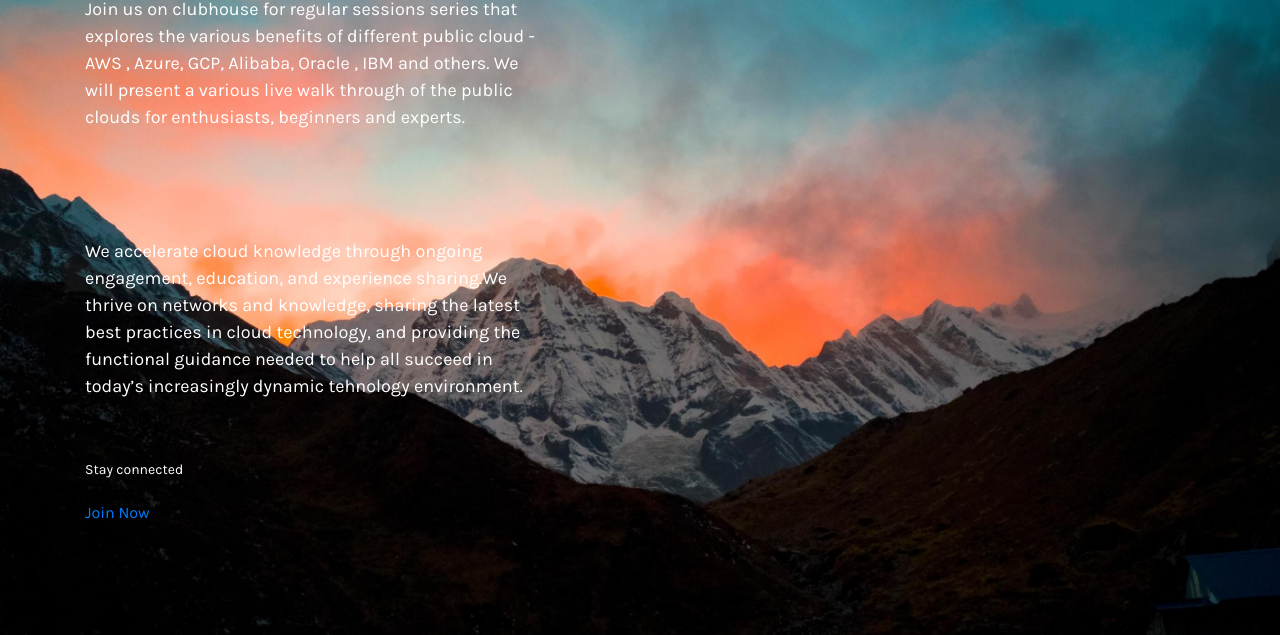
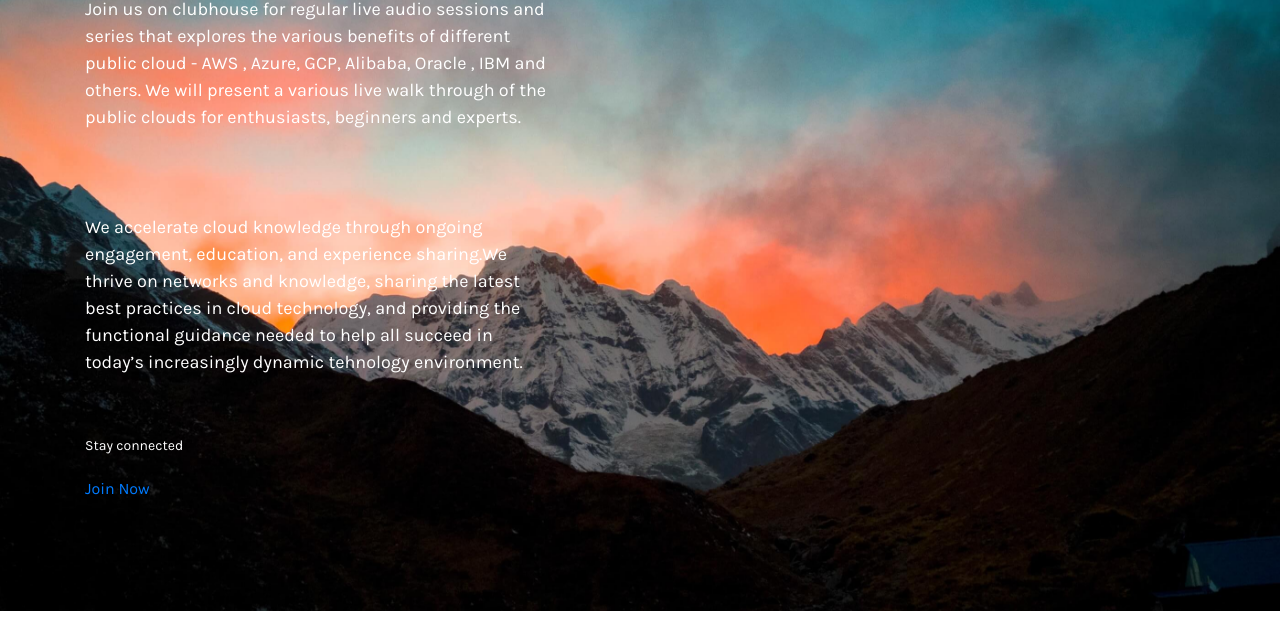
Before and after one commit to alokemajumder/nicepeopleoncloud, a website: page index.html in a window 1280 px wide. Shown: the part 236-871 px from the top of the page. After the commit the page ends 847 px from the top, so only its background shows below. Drawn offline with nearby package versions, Linux system fonts and the light colour scheme.

Commit message:
minor changes

```diff
--- a/index.html
+++ b/index.html
@@ -5,7 +5,7 @@
     <meta charset="UTF-8">
     <meta name="viewport" content="width=device-width, initial-scale=1.0">
     <meta http-equiv="X-UA-Compatible" content="ie=edge">
-    <title>join clubhouse Club : Nice People on Cloud - npoc.club</title>
+    <title>join clubhouse club : Nice People on Cloud - npoc.club</title>
     <link href="https://fonts.googleapis.com/css?family=Karla:400,700&display=swap" rel="stylesheet">
     <link rel="stylesheet" href="https://cdn.materialdesignicons.com/4.8.95/css/materialdesignicons.min.css">
     <link rel="stylesheet" href="https://stackpath.bootstrapcdn.com/bootstrap/4.4.1/css/bootstrap.min.css">
@@ -28,8 +28,8 @@
     <main class="my-auto">
         <div class="container">
             <h1 class="page-title">NICE PEOPLE ON CLOUD CLUB </h1>
-            <p class="page-description">Join us on clubhouse for regular sessions series that explores the various benefits of different public cloud - AWS , Azure, GCP, Alibaba, Oracle , IBM and others. We will present a various live walk through of the public clouds for enthusiasts, beginners and experts.
-            </p><br><br>
+            <p class="page-description">Join us on clubhouse for regular live audio sessions and series that explores the various benefits of different public cloud - AWS , Azure, GCP, Alibaba, Oracle , IBM and others. We will present a various live walk through of the public clouds for enthusiasts, beginners and experts.
+            </p><br>
                <p class="page-description">We accelerate cloud knowledge through ongoing engagement, education, and experience sharing.We thrive on networks and knowledge, sharing the latest best practices in cloud technology, and providing the functional guidance needed to help all succeed in today’s increasingly dynamic tehnology environment.
             </p>
             <p>Stay connected</p>
```
